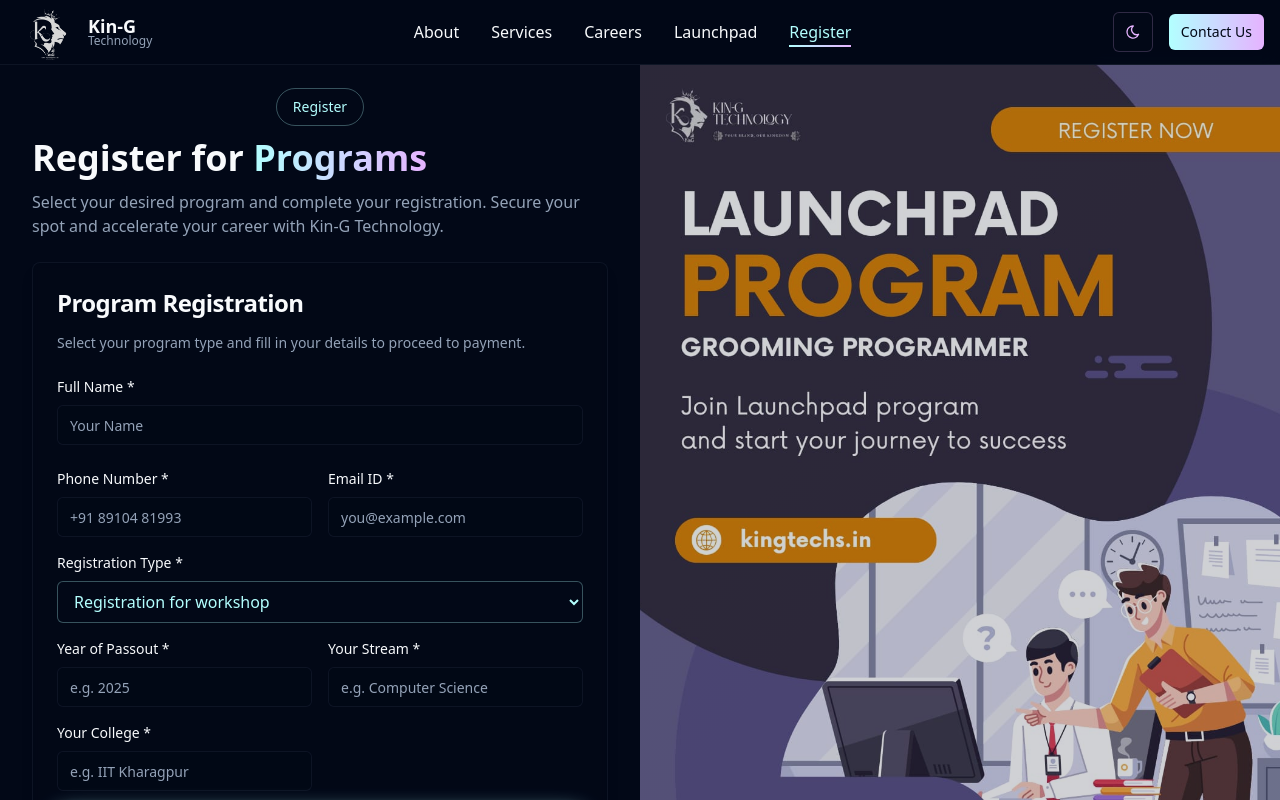
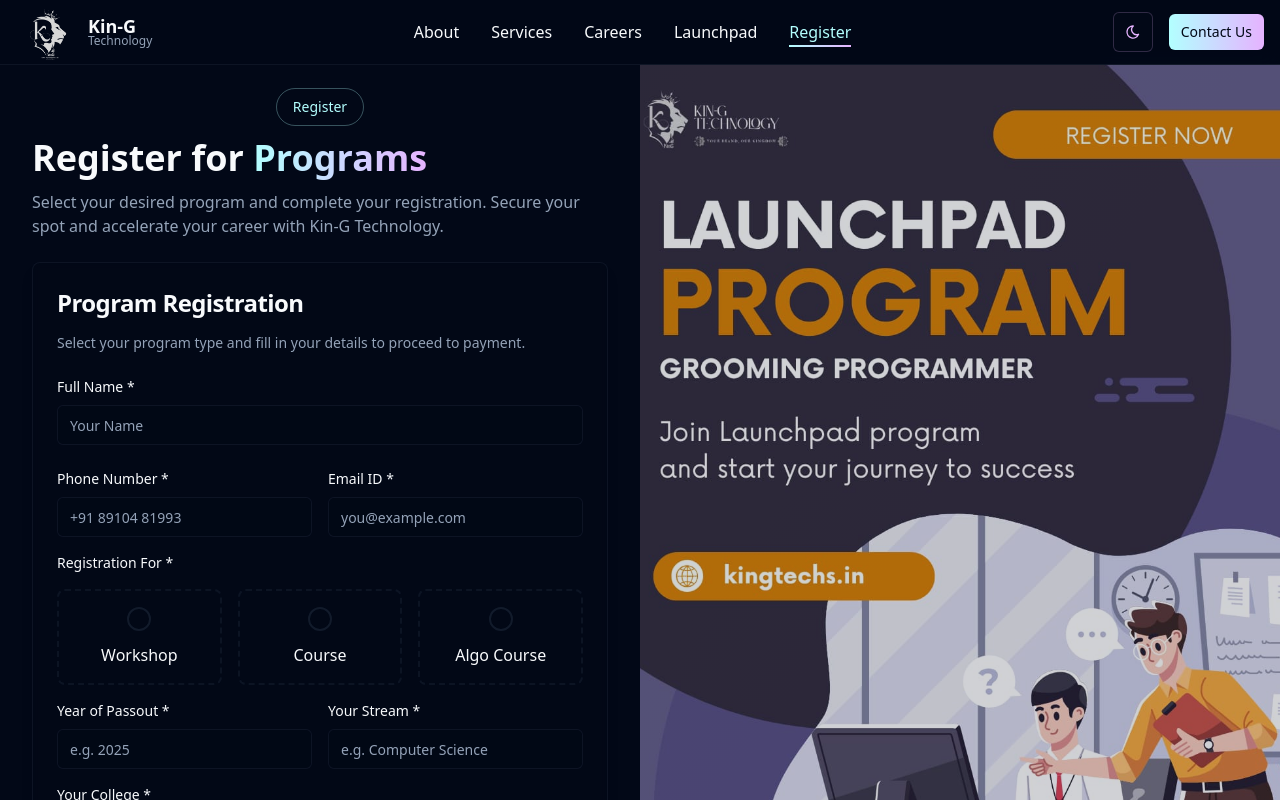
Before and after one commit to Abir-dev/kinG, a React (Vite) app: page /register in a window 1280 px wide. Shown: the top 800 px of the page. Built offline with nearby package versions, Linux system fonts and the light colour scheme.

Commit message:
made the enum to a radio  group

```diff
--- a/client/pages/RegisterPage.tsx
+++ b/client/pages/RegisterPage.tsx
@@ -160,18 +160,118 @@
                         <Input value={email} onChange={e => setEmail(e.target.value)} type="email" placeholder="you@example.com" required className="bg-background/50 border-border/40 focus:border-neon-cyan/50" />
                       </div>
                       <div className="md:col-span-2">
-                        <label className="text-sm font-medium mb-2 block">Registration Type *</label>
-                        <select
-                          value={registrationType}
-                          onChange={e => setRegistrationType(e.target.value)}
-                          required
-                          className="w-full bg-card dark:bg-background border border-neon-cyan/30 text-black dark:text-neon-cyan font-medium rounded-md px-3 py-2 focus:outline-none focus:ring-2 focus:ring-neon-cyan/50 transition-colors duration-200"
-                        >
-                          <option value="Registration for workshop" className="bg-card dark:bg-background text-black dark:text-neon-cyan">Registration for workshop</option>
-                          <option value="Registration for Course" className="bg-card dark:bg-background text-black dark:text-neon-cyan">Registration for Course</option>
-                          <option value="Registration for AlgoBridge" className="bg-card dark:bg-background text-black dark:text-neon-cyan">Registration for AlgoBridge</option>
-                        </select>
+                      <label className="text-sm font-medium mb-4 block">Registration For *</label>
+                      <div className="grid grid-cols-1 md:grid-cols-3 gap-4">
+                      {/* Workshop Option */}
+                      <div
+                      className={`relative cursor-pointer border-2 border-dashed rounded-lg p-4 transition-all duration-300 ${
+                      registrationType === 'Registration for workshop'
+                        ? 'border-neon-cyan bg-neon-cyan/5 shadow-lg shadow-neon-cyan/20'
+                        : 'border-border/40 hover:border-neon-cyan/50'
+                      }`}
+                      onClick={() => setRegistrationType('Registration for workshop')}
+                      >
+                      <input
+                        type="radio"
+                        id="workshop"
+                          name="registrationType"
+                          value="Registration for workshop"
+                        checked={registrationType === 'Registration for workshop'}
+                      onChange={() => {}}
+                      className="sr-only"
+                      required
+                      />
+                      <div className="flex flex-col items-center text-center space-y-3">
+                      <div className={`w-6 h-6 rounded-full border-2 transition-all duration-300 ${
+                        registrationType === 'Registration for workshop'
+                            ? 'border-neon-cyan bg-neon-cyan shadow-lg shadow-neon-cyan/50'
+                            : 'border-border/60'
+                          }`}>
+                            {registrationType === 'Registration for workshop' && (
+                            <div className="w-full h-full rounded-full bg-neon-cyan animate-pulse"></div>
+                        )}
                       </div>
+                      <span className={`font-medium transition-colors duration-300 ${
+                        registrationType === 'Registration for workshop' ? 'text-neon-cyan' : 'text-foreground'
+                      }`}>
+                        Workshop
+                      </span>
+                      </div>
+                      </div>
+
+                        {/* Course Option */}
+                          <div
+                             className={`relative cursor-pointer border-2 border-dashed rounded-lg p-4 transition-all duration-300 ${
+                               registrationType === 'Registration for Course'
+                                 ? 'border-neon-cyan bg-neon-cyan/5 shadow-lg shadow-neon-cyan/20'
+                                 : 'border-border/40 hover:border-neon-cyan/50'
+                             }`}
+                             onClick={() => setRegistrationType('Registration for Course')}
+                           >
+                             <input
+                               type="radio"
+                               id="course"
+                               name="registrationType"
+                               value="Registration for Course"
+                               checked={registrationType === 'Registration for Course'}
+                               onChange={() => {}}
+                               className="sr-only"
+                             />
+                             <div className="flex flex-col items-center text-center space-y-3">
+                               <div className={`w-6 h-6 rounded-full border-2 transition-all duration-300 ${
+                                 registrationType === 'Registration for Course'
+                                   ? 'border-neon-cyan bg-neon-cyan shadow-lg shadow-neon-cyan/50'
+                                   : 'border-border/60'
+                               }`}>
+                                 {registrationType === 'Registration for Course' && (
+                                   <div className="w-full h-full rounded-full bg-neon-cyan animate-pulse"></div>
+                                 )}
+                               </div>
+                               <span className={`font-medium transition-colors duration-300 ${
+                                 registrationType === 'Registration for Course' ? 'text-neon-cyan' : 'text-foreground'
+                               }`}>
+                                 Course
+                               </span>
+                             </div>
+                           </div>
+
+                           {/* AlgoBridge Option */}
+                           <div
+                             className={`relative cursor-pointer border-2 border-dashed rounded-lg p-4 transition-all duration-300 ${
+                               registrationType === 'Registration for AlgoBridge'
+                                 ? 'border-neon-cyan bg-neon-cyan/5 shadow-lg shadow-neon-cyan/20'
+                                 : 'border-border/40 hover:border-neon-cyan/50'
+                             }`}
+                             onClick={() => setRegistrationType('Registration for AlgoBridge')}
+                           >
+                             <input
+                               type="radio"
+                               id="algobridge"
+                               name="registrationType"
+                               value="Registration for AlgoBridge"
+                               checked={registrationType === 'Registration for AlgoBridge'}
+                               onChange={() => {}}
+                               className="sr-only"
+                             />
+                             <div className="flex flex-col items-center text-center space-y-3">
+                               <div className={`w-6 h-6 rounded-full border-2 transition-all duration-300 ${
+                                 registrationType === 'Registration for AlgoBridge'
+                                   ? 'border-neon-cyan bg-neon-cyan shadow-lg shadow-neon-cyan/50'
+                                   : 'border-border/60'
+                               }`}>
+                                 {registrationType === 'Registration for AlgoBridge' && (
+                                   <div className="w-full h-full rounded-full bg-neon-cyan animate-pulse"></div>
+                                 )}
+                               </div>
+                               <span className={`font-medium transition-colors duration-300 ${
+                                 registrationType === 'Registration for AlgoBridge' ? 'text-neon-cyan' : 'text-foreground'
+                               }`}>
+                                 Algo Course
+                               </span>
+                             </div>
+                           </div>
+                         </div>
+                       </div>
                       {registrationType === 'Registration for Course' && (
                         <div className="md:col-span-2">
                           <label className="text-sm font-medium mb-2 block">Select Course *</label>
```
Also changed, not shown: 2 other files (tests, documents, lock files or other folders).
